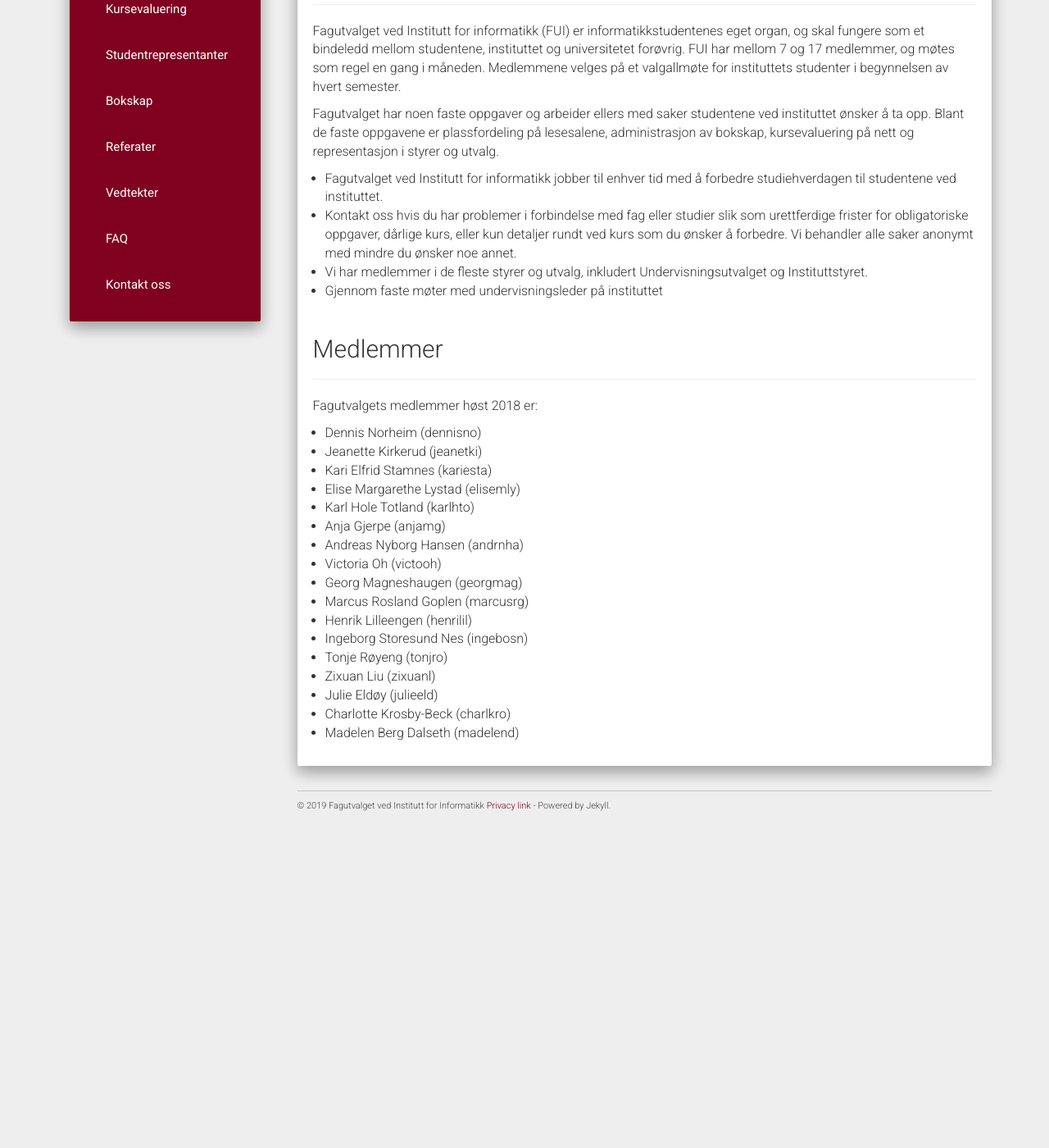
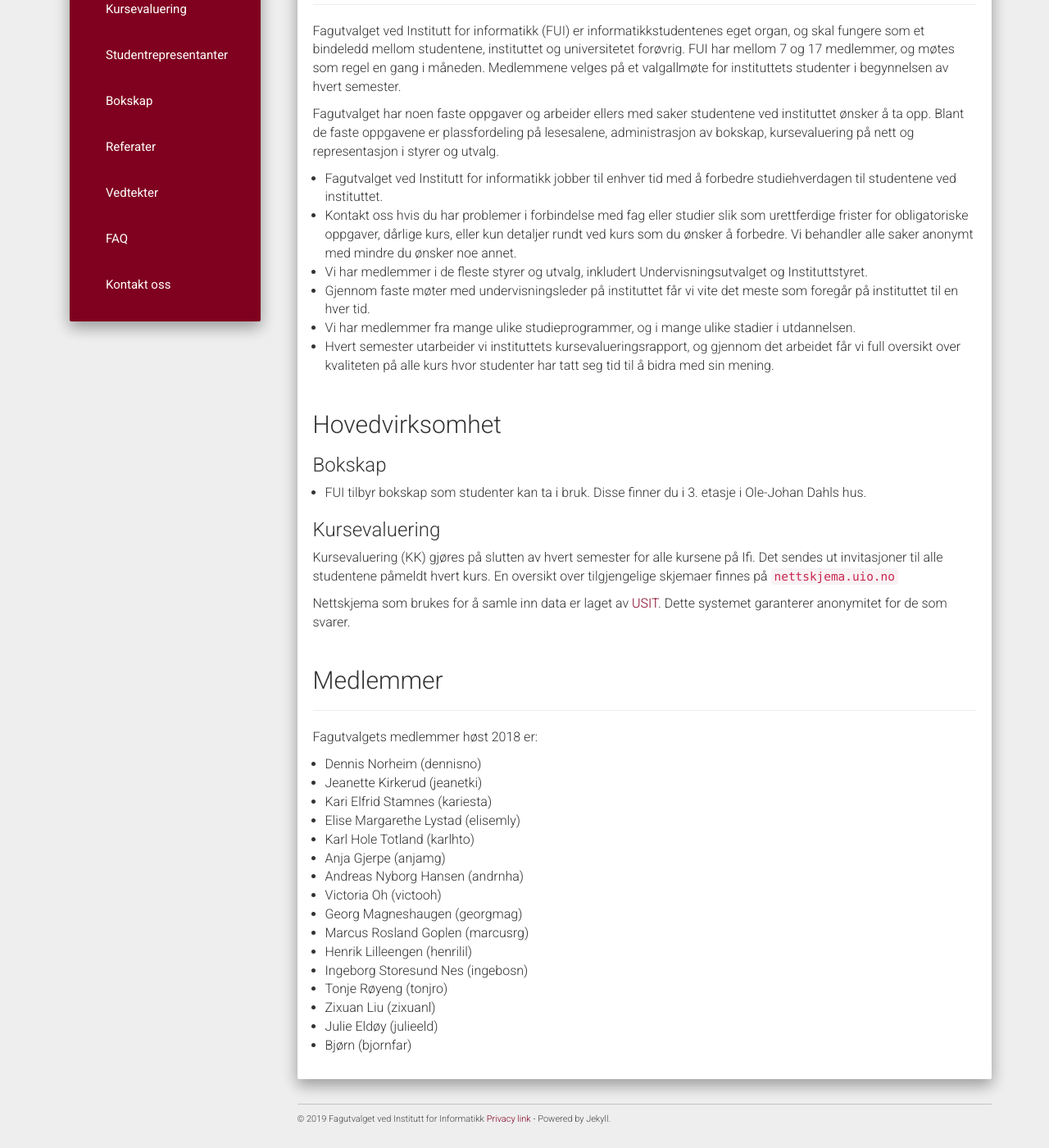
Before and after one commit to fui/fui.github.io, a Jekyll site: the page built from about.md, in a window 1280 px wide and 1400 px high, scrolled down 279 px. Shown: the whole window at 82% size. Built offline with Jekyll 4.4.1, drawn with Linux system fonts in a browser that asks for light colours; nearby versions of some CDN libraries; before the commit the page ends 1297 px from its top, so only the background shows below that.

Commit message:
Lagt til resten av about.md

```diff
--- a/about.md
+++ b/about.md
@@ -9,14 +9,48 @@
 
 ---
 
-Fagutvalget  ved Institutt for informatikk (FUI) er informatikkstudentenes eget organ, og skal fungere som et bindeledd mellom studentene, instituttet og universitetet forøvrig. FUI har mellom 7 og 17 medlemmer, og møtes som regel en gang i måneden. Medlemmene velges på et valgallmøte for instituttets studenter i begynnelsen av hvert semester.
+Fagutvalget  ved Institutt for informatikk (FUI) er informatikkstudentenes eget
+organ, og skal fungere som et bindeledd mellom studentene, instituttet og
+universitetet forøvrig. FUI har mellom 7 og 17 medlemmer, og møtes som regel en
+gang i måneden. Medlemmene velges på et valgallmøte for instituttets studenter
+i begynnelsen av hvert semester.
 
-Fagutvalget har noen faste oppgaver og arbeider ellers med saker studentene ved instituttet ønsker å ta opp. Blant de faste oppgavene er plassfordeling på lesesalene, administrasjon av bokskap, kursevaluering på nett og representasjon i styrer og utvalg.
+Fagutvalget har noen faste oppgaver og arbeider ellers med saker studentene ved
+instituttet ønsker å ta opp. Blant de faste oppgavene er plassfordeling på
+lesesalene, administrasjon av bokskap, kursevaluering på nett og representasjon
+i styrer og utvalg.
 
-- Fagutvalget ved Institutt for informatikk jobber til enhver tid med å forbedre studiehverdagen til studentene ved instituttet.
-- Kontakt oss hvis du har problemer i forbindelse med fag eller studier slik som urettferdige frister for obligatoriske oppgaver, dårlige kurs, eller kun detaljer rundt ved kurs som du ønsker å forbedre. Vi behandler alle saker anonymt med mindre du ønsker noe annet.
-- Vi har medlemmer i de fleste styrer og utvalg, inkludert Undervisningsutvalget og Instituttstyret.
-- Gjennom faste møter med undervisningsleder på instituttet
+- Fagutvalget ved Institutt for informatikk jobber til enhver tid med
+  å forbedre studiehverdagen til studentene ved instituttet.
+- Kontakt oss hvis du har problemer i forbindelse med fag eller studier slik
+  som urettferdige frister for obligatoriske oppgaver, dårlige kurs, eller kun
+  detaljer rundt ved kurs som du ønsker å forbedre. Vi behandler alle saker
+  anonymt med mindre du ønsker noe annet.
+- Vi har medlemmer i de fleste styrer og utvalg, inkludert
+  Undervisningsutvalget og Instituttstyret.
+- Gjennom faste møter med undervisningsleder på instituttet får vi vite det
+  meste som foregår på instituttet til en hver tid.
+- Vi har medlemmer fra mange ulike studieprogrammer, og i mange ulike stadier
+  i utdannelsen.
+- Hvert semester utarbeider vi instituttets kursevalueringsrapport, og gjennom
+  det arbeidet får vi full oversikt over kvaliteten på alle kurs hvor studenter
+  har tatt seg tid til å bidra med sin mening.
+<br><br>
+
+## Hovedvirksomhet
+
+### Bokskap
+- FUI tilbyr bokskap som studenter kan ta i bruk. Disse finner du i 3. etasje
+  i Ole-Johan Dahls hus.
+
+### Kursevaluering
+Kursevaluering (KK) gjøres på slutten av hvert semester for alle kursene på
+Ifi. Det sendes ut invitasjoner til alle studentene påmeldt hvert kurs. En
+oversikt over tilgjengelige skjemaer finnes på `nettskjema.uio.no`
+
+Nettskjema som brukes for å samle inn data er laget av
+[USIT](http://usit.uio.no/). Dette systemet garanterer anonymitet for de som
+svarer.
 <br><br>
 
 ## Medlemmer
@@ -40,5 +74,4 @@
 * Tonje Røyeng (tonjro)
 * Zixuan Liu (zixuanl)
 * Julie Eldøy (julieeld)
-* Charlotte Krosby-Beck (charlkro)
-* Madelen Berg Dalseth (madelend)
+- Bjørn (bjornfar)
```
